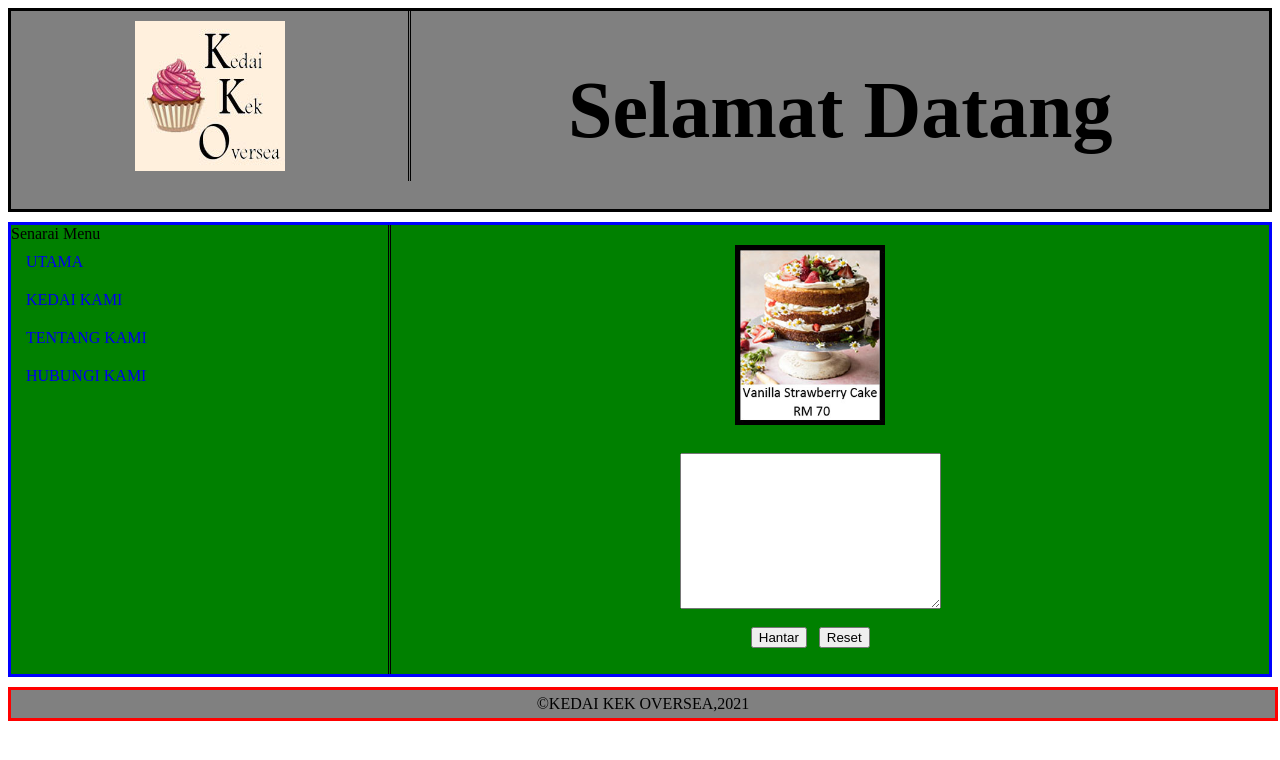
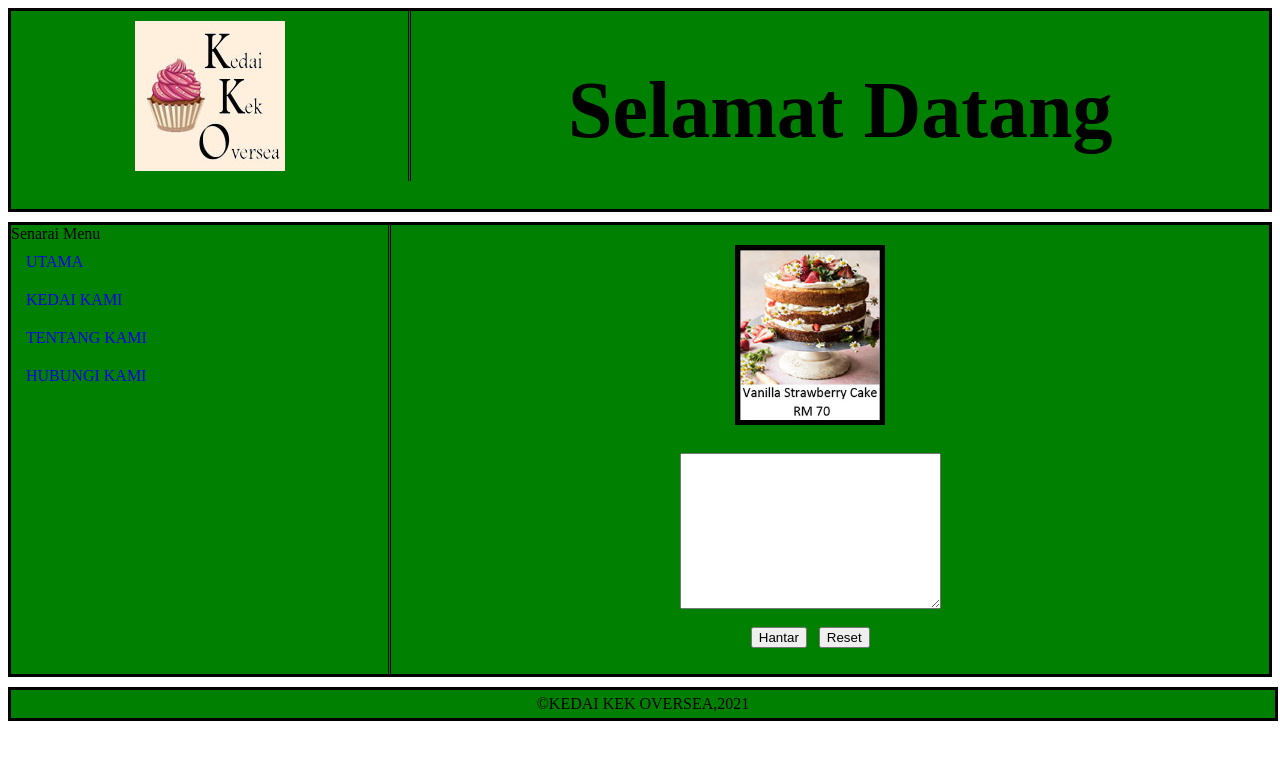
Before and after one commit to Zarif01/KPD1023_KEDAI_KEK_OVERSEA, a plain HTML site: page komen.html in a window 1280 px wide. Drawn offline with Linux system fonts and the light colour scheme.

Commit message:
Update komen.html

```diff
--- a/komen.html
+++ b/komen.html
@@ -7,7 +7,7 @@
         border: double;
         border-style: solid;
         border-color: black;
-        background-color: grey;
+        background-color: green;
         margin: auto;
       }
 
@@ -37,7 +37,7 @@
         overflow: hidden;
         border: double;
         border-style: solid;
-        border-color: blue;
+        border-color: black;
         margin: auto;
         margin-top: 10px;
         background-color: green;
@@ -83,8 +83,8 @@
         margin-top: 10px;
         border: double;
         border-style: solid;
-        border-color: red;
-        background-color: grey;
+        border-color: black;
+        background-color: green;
         text-align: center;
         padding-top: 5px;
         padding-bottom: 5px;
@@ -96,7 +96,7 @@
 
     <!--Header-->
     <div class="header">
-      <div class="header_logo"><Img src="Images/logo.jpg"></div>
+      <div class="header_logo"><Img src="images/logo.jpg"></div>
       <div class="header_greeting">
         <h1>Selamat Datang</h1>
       </div>
@@ -116,7 +116,7 @@
 
       <!--Content-->
       <div class="kandungan">
-        <img src="images/kek.jpg" width="150px">
+        <img src="Images/kek.jpg" width="150px">
         <br>
          <form action="">
              <textarea name="" id="" cols="30" rows="10"></textarea>
```
